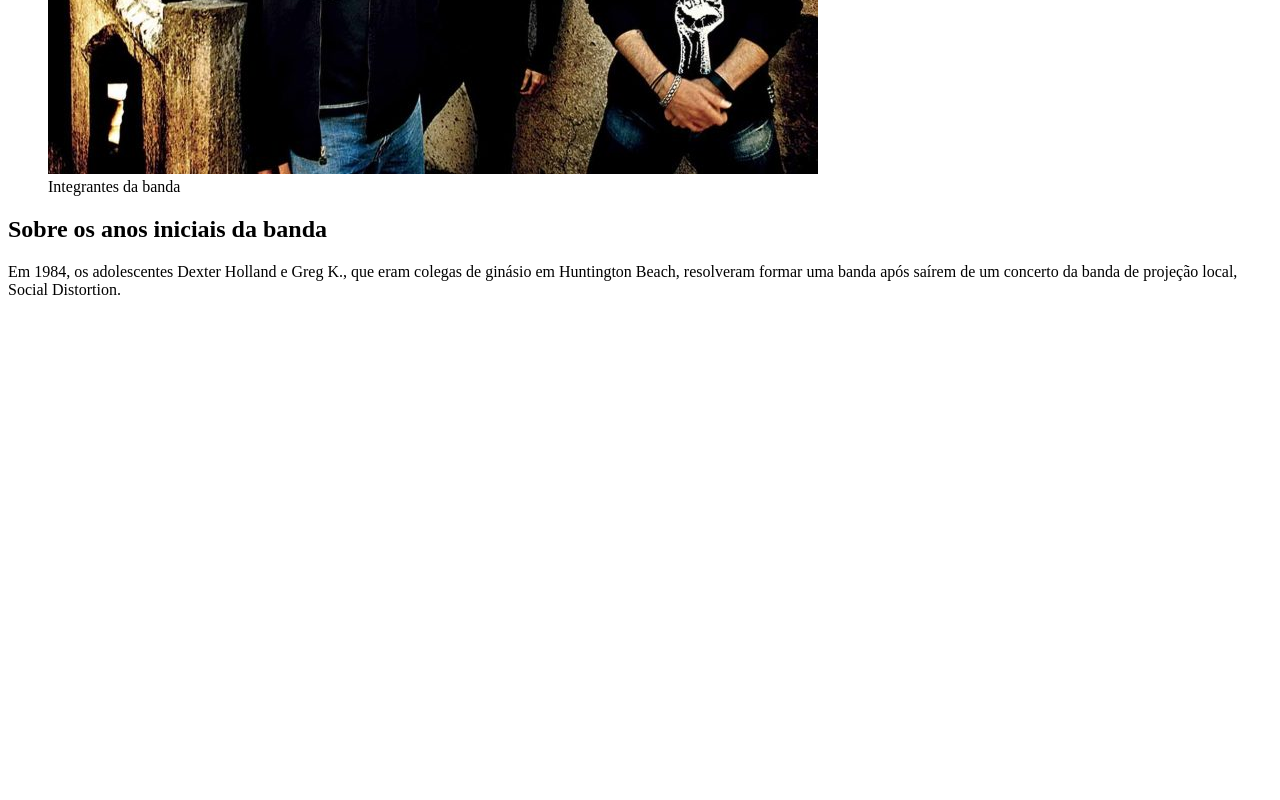
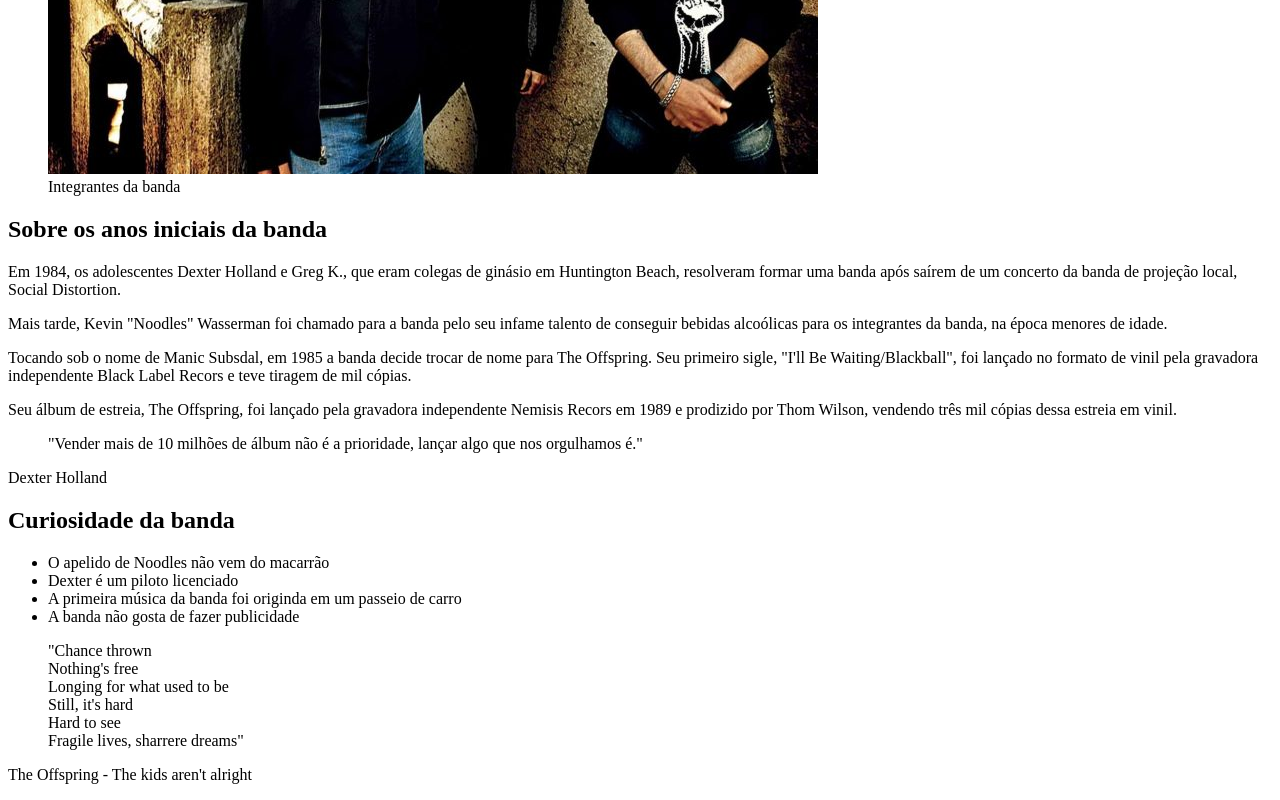
Before and after one commit to ProfRodolfo/-9900282284_offspring, a plain HTML site: page index.html in a window 1280 px wide. Shown: the part 453-1253 px from the top of the page. Before the commit the page ends 800 px from the top, so only its background shows below. Drawn offline with Linux system fonts and the light colour scheme.

Commit message:
Iniciando projeto Offspring

```diff
--- a/index.html
+++ b/index.html
@@ -28,6 +28,46 @@
                 ginásio em Huntington Beach, resolveram formar uma banda após saírem de um concerto da banda de projeção
                 local, Social Distortion.
             </p>
+            <p>
+                Mais tarde, Kevin "Noodles" Wasserman foi chamado para a banda pelo seu <span class="bold"> infame talento de conseguir bebidas alcoólicas</span> para os integrantes da banda, na época menores de idade.
+            </p>
+            <p>
+                Tocando sob o nome de Manic Subsdal, em 1985 a banda decide trocar de nome para <span class="bold"> The
+                Offspring</span>. Seu primeiro sigle, "I'll Be Waiting/Blackball", foi lançado no formato de vinil pela gravadora independente Black Label Recors e teve tiragem de mil cópias.
+            </p>
+            <p>
+                Seu álbum de estreia, The Offspring, foi lançado pela gravadora independente Nemisis Recors em 1989 e
+                prodizido por Thom Wilson, <span class="bold"> vendendo três mil cópias dessa estreia em vinil.</span>
+            </p>
+        </div>
+        <!-- Container de citação -->
+        <div class="quotes-container">
+            <blockquote>
+                "Vender mais de 10 milhões de álbum não é a prioridade, lançar algo que nos orgulhamos é."
+            </blockquote>
+            <p>Dexter Holland</p>
+        </div>
+        <!-- Curiosidade -->
+        <div class="curiosities-container">
+            <h2>Curiosidade da banda</h2>
+            <ul>
+                <li>O apelido de Noodles não vem do macarrão</li>
+                <li>Dexter é um <span class="bold"> piloto </span> licenciado</li>
+                <li>A primeira música da banda foi originda em um passeio de carro</li>
+                <li>A banda não gosta de fazer publicidade</li>
+            </ul>
+        </div>
+        <!-- Segunda citação -->
+        <div class="quotes-container">
+            <blockquote>
+                "Chance thrown <br>
+                Nothing's free <br>
+                Longing for what used to be <br>
+                Still, it's hard <br>
+                Hard to see <br>
+                Fragile lives, sharrere dreams"
+            </blockquote>
+            <p>The Offspring - The kids aren't alright</p>
         </div>
     </div>
 
```
